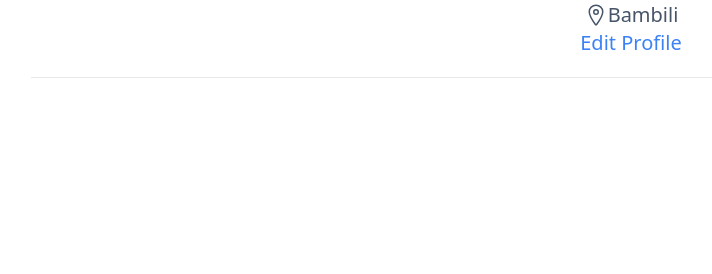
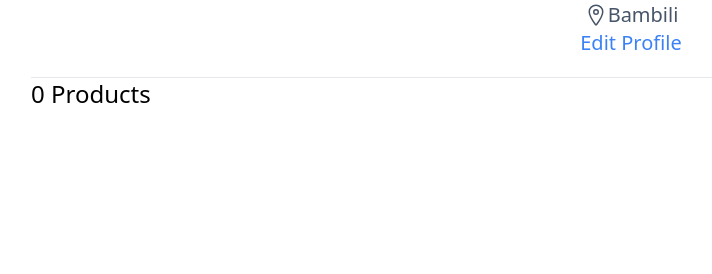
Before and after one commit to FrankNeba/DjangoEcommerce, a Django app: page /profile/6/ in a window 1280 px wide. Shown: the part 351-625 px from the top of the page, without its empty margins (9-721 px from the left). Run offline with Django 3.2, Linux system fonts and the light colour scheme; a user stored in the database is signed in; data comes from the database, SQL or seed files in the repository; some libraries are stand-ins or nearby versions.

Commit message:
Profile page added

```diff
--- a/shop/templates/shop/profile.html
+++ b/shop/templates/shop/profile.html
@@ -20,7 +20,7 @@
 
         </div>
         <hr>
-
+        <h1 class="text-2xl">{{products.count}} Products</h1>
         <div class="flex flex-col">
             {% for product in products %}
 
```
